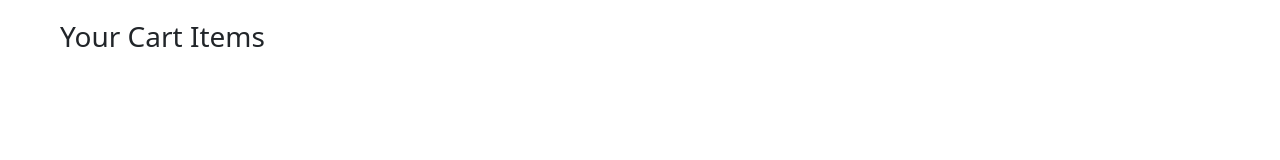
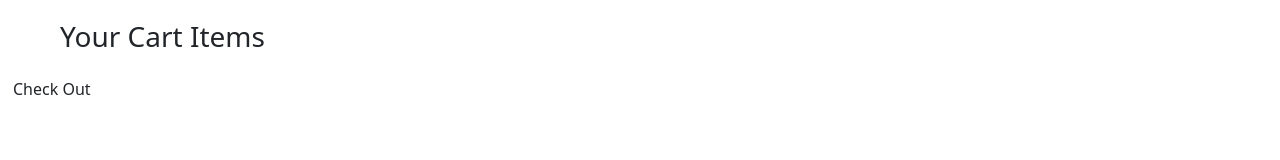
Before and after one commit to iffydopsqueen/full-stack-web-dev-wk-3, a React (Create React App) app in the folder Day 3/shopcart/: page /cart in a window 1280 px wide. Shown: the part 126-286 px from the top of the page. Built offline with nearby package versions, Linux system fonts and the light colour scheme.

Commit message:
Added a  check out button in the cart page

```diff
--- a/Day 3/shopcart/src/cart.js
+++ b/Day 3/shopcart/src/cart.js
@@ -1,4 +1,5 @@
 import React from "react";
+import { Link } from "react-router-dom";
 
 const Cart = ({ products }) => {
 
@@ -21,6 +22,13 @@ const Cart = ({ products }) => {
                     ))}
                 </ul>
             </div>
+            {/* Add Check Out button */}
+            <Link
+                to={cartItems.length > 0 ? "/checkout" : "/"}
+                className={`btn ${cartItems.length > 0 ? "btn-primary" : "btn-disabled"}`}
+            >
+                Check Out
+            </Link>
         </div>
     );
 };
--- a/Day 3/shopcart/src/styles.css
+++ b/Day 3/shopcart/src/styles.css
@@ -149,3 +149,8 @@
 .left-nav {
     display: flex;
 }
+
+/* Check Out button styling */
+/* .btn .btn-primary {
+    margin-left: 60px;
+} */
```
